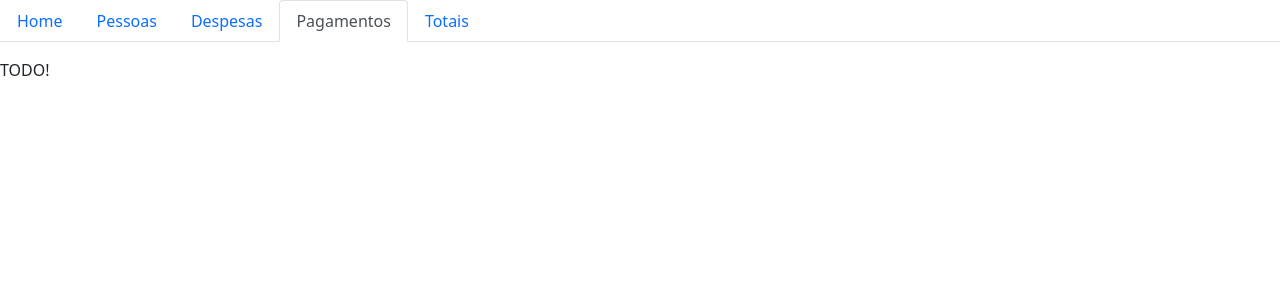
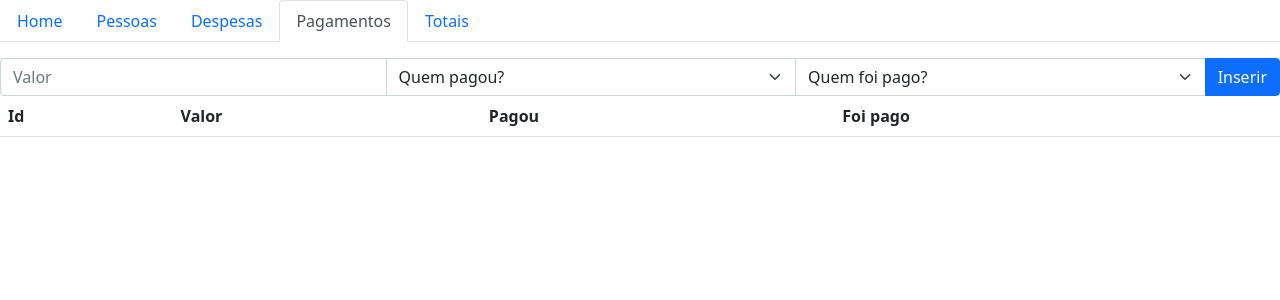
Before and after one commit to michelxrf/rateio-churras-zero, a React (Create React App) app: page / in a window 1280 px wide. Both pictures are taken after a click on the tab "Pagamentos". Shown: the top 300 px of the page. Built offline with nearby package versions, Linux system fonts and the light colour scheme.

Commit message:
aba de pagamentos concuida

```diff
--- a/package.json
+++ b/package.json
@@ -37,5 +37,8 @@
       "last 1 firefox version",
       "last 1 safari version"
     ]
+  },
+  "devDependencies": {
+    "redux-devtools-extension": "^2.13.9"
   }
 }
--- a/src/App.js
+++ b/src/App.js
@@ -1,4 +1,3 @@
-import React from 'react';
 import { Tab, Tabs } from 'react-bootstrap';
 import HomeComponent from './components/HomeComponent';
 import PessoasComponent from './components/PessoasComponent';
--- a/src/components/DespesasComponent/index.js
+++ b/src/components/DespesasComponent/index.js
@@ -13,7 +13,8 @@ const DespesasComponent = () => {
         document.getElementById("formDespesa").value = null
         document.getElementById("dropdownDespesa").selectedIndex = 0
 
-        if((typeof(novaDespesaNomeId) === 'number') && novaDespesaValor){
+        if(novaDespesaNomeId !== 'null' && novaDespesaValor){
+            console.log("dispatch: " + {type: "ADD_DESPESA", valor: novaDespesaValor, pessoaId: novaDespesaNomeId})
             dispatch({type: "ADD_DESPESA", valor: novaDespesaValor, pessoaId: novaDespesaNomeId})
         }
     }
@@ -22,8 +23,8 @@ const DespesasComponent = () => {
         <>
             <InputGroup>
                 <FormControl id="formDespesa" type="number" placeholder="Valor pago" min="0.01" step="0.01" ></FormControl>
-                <FormSelect id="dropdownDespesa" placeholder="quem pagou" >
-                    <option>Quem pagou?</option>
+                <FormSelect id="dropdownDespesa">
+                    <option value="null">Quem pagou?</option>
                     {pessoas.map(pessoa => (<option key={pessoa.id} value={pessoa.id}>{pessoa.nome}</option>))}
                 </FormSelect>
 
--- a/src/components/PagamentosComponent/index.js
+++ b/src/components/PagamentosComponent/index.js
@@ -1,9 +1,60 @@
 import { useSelector, useDispatch} from 'react-redux'
+import { FormControl, Table, Button, FormSelect, InputGroup } from 'react-bootstrap'
 
 const PagamentosComponent = () => {
+    const pessoas = useSelector(state => state.pessoas)
+    const pagamentos = useSelector(state => state.pagamentos)
+    const dispatch = useDispatch()
+
+    function inserirPagamento(){
+        const novoPagamentoValor = document.getElementById("formPagamento").value
+        const novoPagamentoPagante = document.getElementById("dropdownPagador").value
+        const novoPagamentoPago = document.getElementById("dropdownPago").value
+
+        document.getElementById("formPagamento").value = null
+        document.getElementById("dropdownPagador").selectedIndex = 0
+        document.getElementById("dropdownPago").selectedIndex = 0
+
+        if((novoPagamentoValor) && (novoPagamentoPagante !== "null") && (novoPagamentoPago !== "null") && (novoPagamentoPago !== novoPagamentoPagante))
+            dispatch({type: "ADD_PAGAMENTO", valor: novoPagamentoValor, paganteId: novoPagamentoPagante, pagoId: novoPagamentoPago})
+    }
+
     return(
         <>
-            <p>TODO!</p>
+            <InputGroup>
+                <FormControl id="formPagamento" type="number" placeholder="Valor" step="0.01" min="0.01" ></FormControl>
+                <FormSelect  id="dropdownPagador">
+                    <option value="null" >Quem pagou?</option>
+                    {pessoas.map( pessoa => (<option key={pessoa.id} value={pessoa.id} >{pessoa.nome}</option>))}
+                </FormSelect>
+                <FormSelect  id="dropdownPago">
+                    <option value="null" >Quem foi pago?</option>
+                    {pessoas.map( pessoa => (<option key={pessoa.id} value={pessoa.id} >{pessoa.nome}</option>))}
+                </FormSelect>
+
+                <Button onClick={inserirPagamento}>Inserir</Button>
+            </InputGroup>
+
+            <Table>
+                <thead>
+                    <tr>
+                        <th>Id</th>
+                        <th>Valor</th>
+                        <th>Pagou</th>
+                        <th>Foi pago</th>
+                    </tr>
+                </thead>
+                <tbody>
+                    {pagamentos.map(pagamento => (
+                        <tr>
+                            <td>{pagamento.id}</td>
+                            <td>{pagamento.valor}</td>
+                            <td>{pessoas[pagamento.paganteId].nome}</td>
+                            <td>{pessoas[pagamento.pagoId].nome}</td>
+                        </tr>
+                    ))}
+                </tbody>
+            </Table>
         </>
     )
 
--- a/src/store/index.js
+++ b/src/store/index.js
@@ -1,4 +1,4 @@
-
+import { composeWithDevTools } from 'redux-devtools-extension'
 import { createStore } from "redux";
 
 const INITIAL_STATE = {
@@ -15,10 +15,13 @@ function storeRedux(state = INITIAL_STATE, action){
         case 'ADD_DESPESA':
             return { ...state, despesas: [...state.despesas, {id: state.despesas.length, valor: action.valor, pessoaId: action.pessoaId}] }
 
+        case 'ADD_PAGAMENTO':
+            return { ...state, pagamentos: [...state.pagamentos, {id: state.pagamentos.length, valor: action.valor, paganteId: action.paganteId, pagoId: action.pagoId}]}
+
         default:
             return state
     }
 }
 
-const store = createStore(storeRedux)
+const store = createStore(storeRedux, composeWithDevTools())
 export default store;
```
Also changed, not shown: 1 other file (tests, documents, lock files or other folders).
